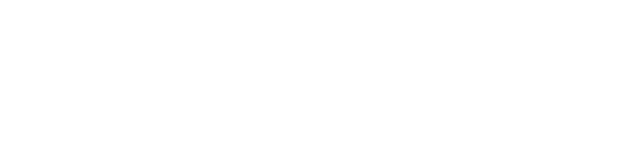
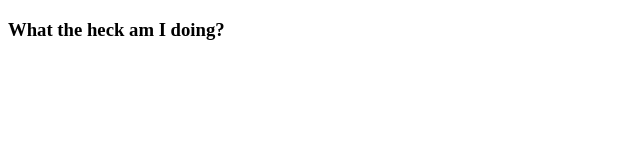
Before and after one commit to equinepromo/Test, a plain HTML site: page index.html in a window 1280 px wide. Shown: the whole page, without its empty margins (0-640 px from the left). Drawn offline with Linux system fonts and the light colour scheme.

Commit message:
24 test 1

```diff
--- a/index.html
+++ b/index.html
@@ -3,6 +3,7 @@
 <head>
 <meta charset="UTF-8">
 <title>BXPhoto Test</title>
+<h3>What the heck am I doing?</h3>
 </head>
 
 <body>
```
